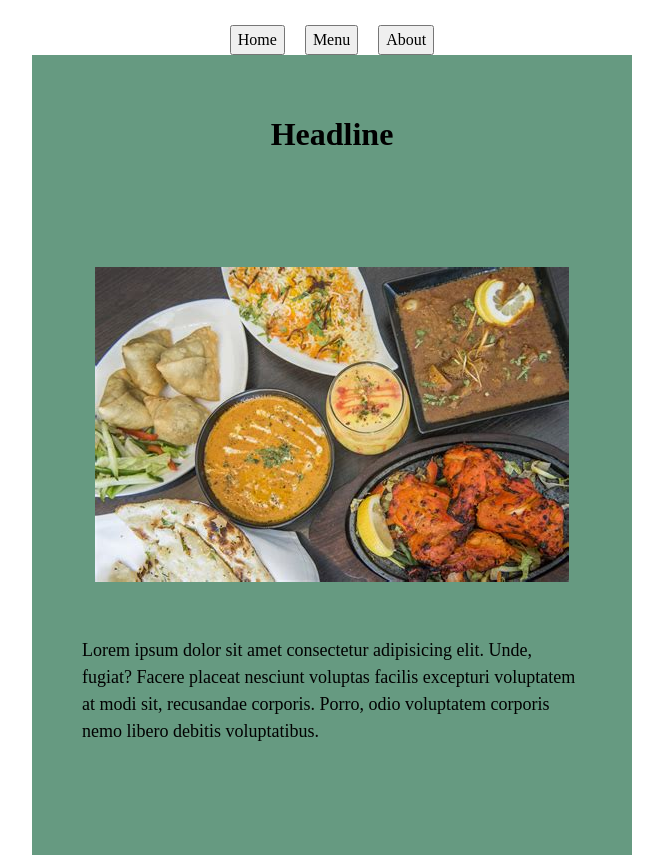
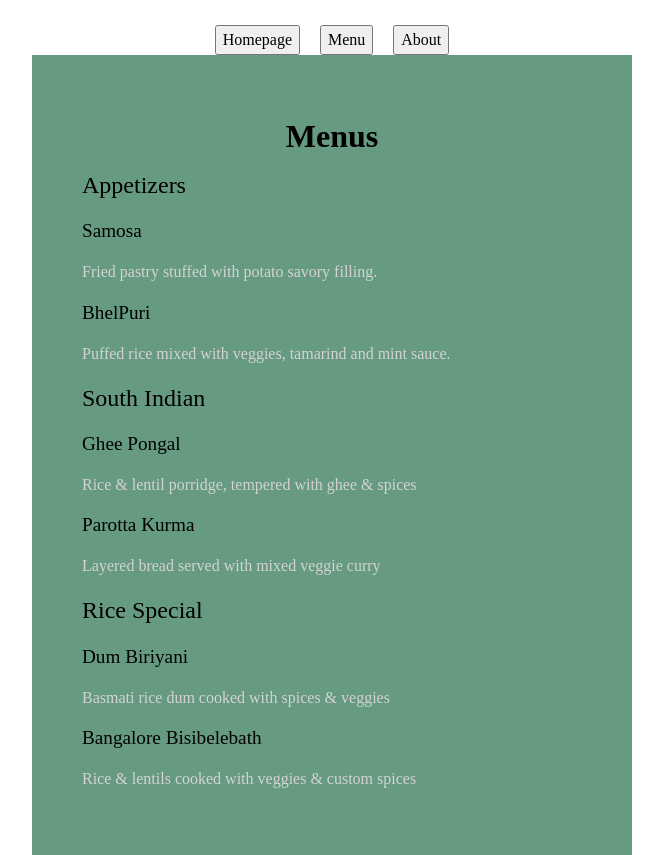
Before and after one commit to Sivasankar300/restaurantPage, a website built with webpack: page src/template.html in a window 1280 px wide. Both pictures are taken after a click on the button "Menu". Shown: the whole page, without its empty margins (308-971 px from the left). Built offline with nearby package versions, Linux system fonts and the light colour scheme.

Commit message:
Add page switching functionality

```diff
--- a/src/about.js
+++ b/src/about.js
@@ -6,15 +6,19 @@ function loadAboutpage(){
     contactHeading.classList.add("aboutpage","heading");
     content.appendChild(contactHeading);
 
+    const contactInfo = document.createElement("div");
+    contactInfo.classList.add("aboutpage","heading");
+    content.appendChild(contactInfo);
+
     const phoneNumber = document.createElement("div");
     phoneNumber.textContent = "xxx-xxx-xxx";
     phoneNumber.classList.add("aboutpage","subheading");
-    content.appendChild(phoneNumber);
+    contactInfo.appendChild(phoneNumber);
 
     const email = document.createElement("div");
     email.textContent = "Sample@imagineryMailService.com";
     email.classList.add("subheading","aboutpage")
-    content.appendChild(email)
+    contactInfo.appendChild(email)
 }
 
 export {loadAboutpage}
--- a/src/homepage.js
+++ b/src/homepage.js
@@ -7,7 +7,7 @@ function loadHomepage(){
 
     //Headline
     const heading = document.createElement("div");
-    heading.textContent = "Headline";
+    heading.textContent = "Some Indian Restaurant";
     heading.classList.add("heading","homepage");
     content.appendChild(heading);
 
--- a/src/index.js
+++ b/src/index.js
@@ -5,3 +5,39 @@ import { loadHomepage } from "./homepage";
 import { loadMenupage } from "./menu";
 
 pageLoad();
+
+const pageSwitch = (function(){
+    const homepage = document.querySelector(".homepage")
+    const menu = document.querySelector(".menu");
+    const about = document.querySelector(".about");
+    const nav = document.querySelector("nav");
+
+    nav.addEventListener("click",(event)=>{
+        switch(event.target.classList[0]){
+            case "homepage":
+                clearDOM();
+                loadHomepage()
+                break;
+            case "aboutpage":
+                clearDOM();
+                loadAboutpage()
+                break;
+            case "menupage":
+                clearDOM();
+                loadMenupage()
+                break;
+
+
+        }
+
+    })
+
+})()
+
+function clearDOM(){
+    const content = document.querySelector("#content");
+
+    while (content.firstChild){
+        content.removeChild(content.lastChild);
+    }
+}
--- a/src/styles.css
+++ b/src/styles.css
@@ -51,6 +51,8 @@ body,html{
     min-width: 500px;
     background-color: rgb(102, 154, 129);
     height:100%;
+
+    padding:50px
 }
 
 .text{
@@ -71,7 +73,6 @@ nav{
     margin-top:25px;
 }
 .bodyText{
-    margin:0px 50px 0px 50px;
     font-size: large;
 
 }
@@ -95,5 +96,5 @@ nav{
 .itemDesc{
     font-size:medium;
     font-weight: 100;
-    color: grey;
+    color: lightgray;
 }
--- a/src/template.html
+++ b/src/template.html
@@ -8,9 +8,9 @@
 <body>
     <header>
         <nav>
-            <button>Home</button>
-            <button>Menu</button>
-            <button>About</button>
+            <button class="homepage">Homepage</button>
+            <button class="menupage">Menu</button>
+            <button class="aboutpage">About</button>
         </nav>
     </header>
 
```
